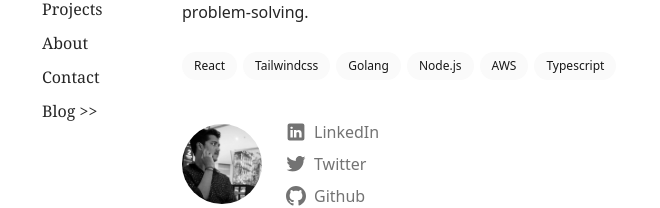
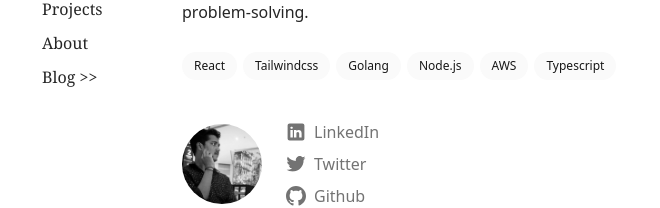
Before and after one commit to iammurali/murali-portfolio, a Next.js app: page / in a window 1280 px wide. Shown: the part 232-440 px from the top of the page, without its empty margins (160-820 px from the left). Built offline with nearby package versions, Linux system fonts and the light colour scheme.

Commit message:
remove contact

```diff
--- a/layout/layout.tsx
+++ b/layout/layout.tsx
@@ -115,20 +115,6 @@ const Layout = ({
                     </span>
                   </Link>
                 </li>
-
-                <li className="py-[5px]">
-                  <Link href="/contact">
-                    <span
-                      className={` dark:hover:text-neutral-200 py-[5px] px-[10px] ${
-                        pathName == "/contact"
-                          ? "font-bold text-white bg-neutral-800 rounded-md transition-color duration-500"
-                          : ""
-                      }`}
-                    >
-                      Contact
-                    </span>
-                  </Link>
-                </li>
                 <li className="py-[5px]">
                   <Link
                     href="https://blog.muralielumalai.com/"
```
